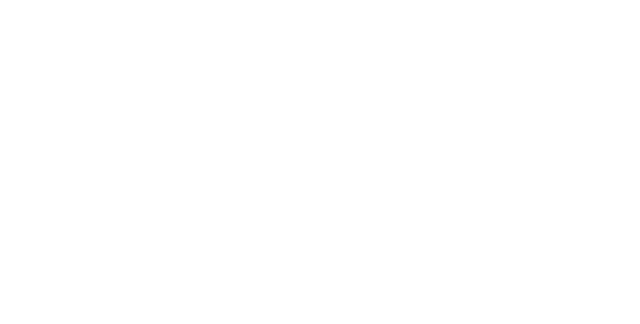
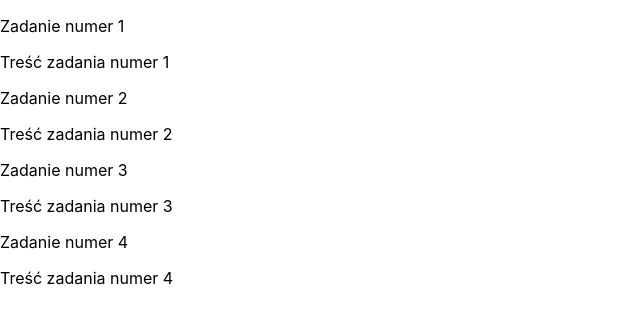
Before and after one commit to tomaszprc/todo_new, a React (Create React App) app: page / in a window 1280 px wide. Shown: the top 324 px of the page, without its empty margins (0-640 px from the left). Built offline with nearby package versions, Linux system fonts and the light colour scheme.

Commit message:
Stworzenie state z przykladowym obiektem i stworzenie przykladowe ListWrapper

```diff
--- a/src/App.js
+++ /dev/null
@@ -1,13 +0,0 @@
-import React from 'react';
-import './App.css';
-
-function App() {
-  return (
-    <div>
-
-    </div>
-
-  );
-}
-
-export default App;
--- /dev/null
+++ b/src/components/App/App.js
@@ -0,0 +1,41 @@
+import React from 'react';
+import './App.css';
+import ListWrapper from '../ListWrapper/ListWrapper';
+
+class App extends React.Component {
+
+  state = {
+    tasks: [
+      {
+        id : "1",
+        title: "Zadanie numer 1",
+        description: "Treść zadania numer 1"
+      },
+      {
+        id : "2",
+        title: "Zadanie numer 2",
+        description: "Treść zadania numer 2"
+      },
+      {
+        id : "3",
+        title: "Zadanie numer 3",
+        description: "Treść zadania numer 3"
+      },
+      {
+        id : "4",
+        title: "Zadanie numer 4",
+        description: "Treść zadania numer 4"
+      },
+    ]
+  }
+
+  render() {
+    return (
+      <>
+        <ListWrapper tasks={this.state.tasks}/>
+      </>
+    )
+  }
+}
+
+export default App;
--- /dev/null
+++ b/src/components/ListWrapper/ListWrapper.js
@@ -0,0 +1,20 @@
+import React from 'react';
+
+const ListWrapper = (props) => {
+
+    let tasks = props.tasks.map( task => (
+        <div key={task.id}>
+            <p>{task.title}</p>
+            <p>{task.description}</p>
+        </div>
+    ))
+
+    return (
+        <div>
+            {tasks}
+        </div>
+    )
+
+}
+
+export default ListWrapper;
--- a/src/index.js
+++ b/src/index.js
@@ -1,7 +1,7 @@
 import React from 'react';
 import ReactDOM from 'react-dom';
 import './index.css';
-import App from './App';
+import App from './components/App/App';
 
 ReactDOM.render(
   <React.StrictMode>
```
Also changed, not shown: src/components/App/App.css (renamed from src/App.css).
